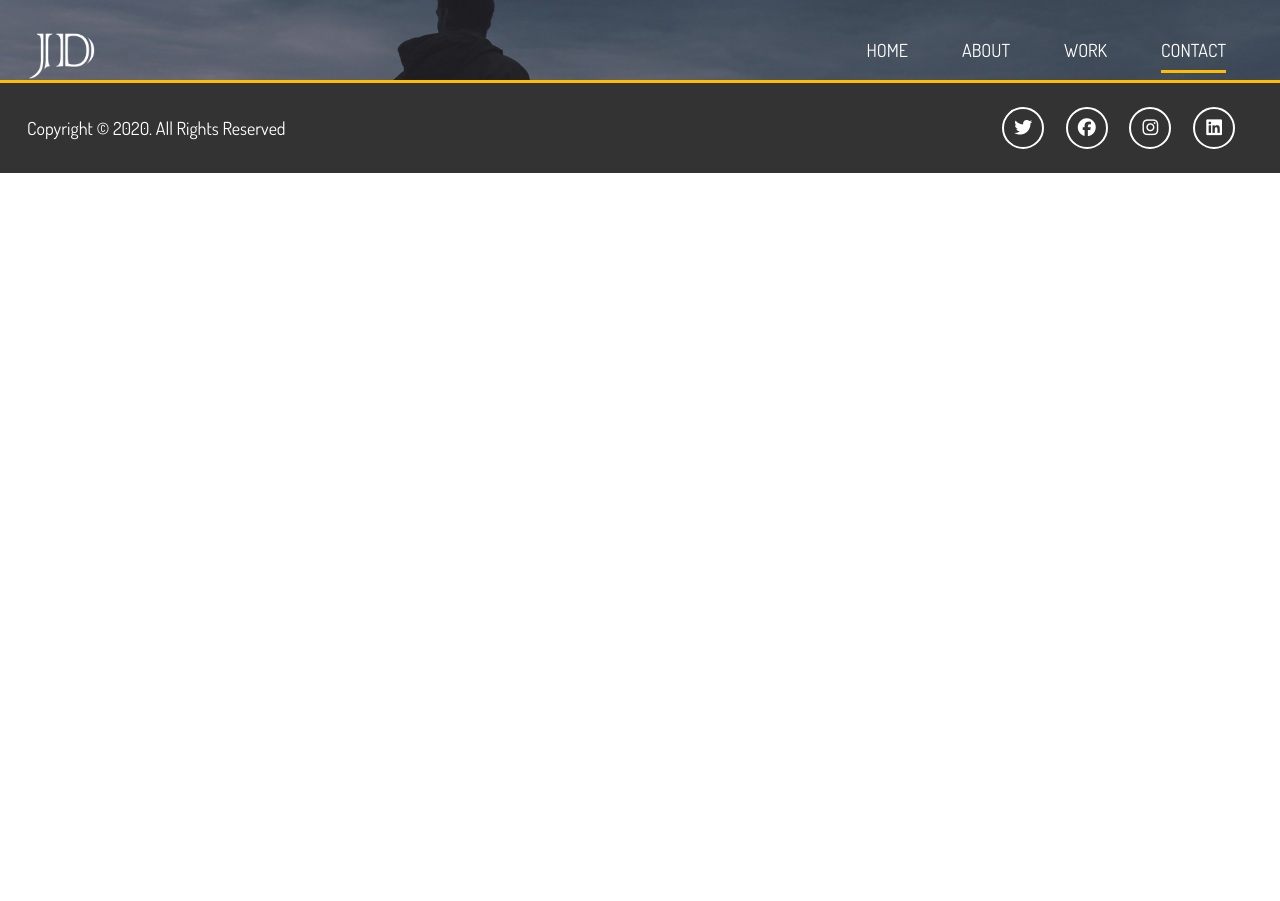
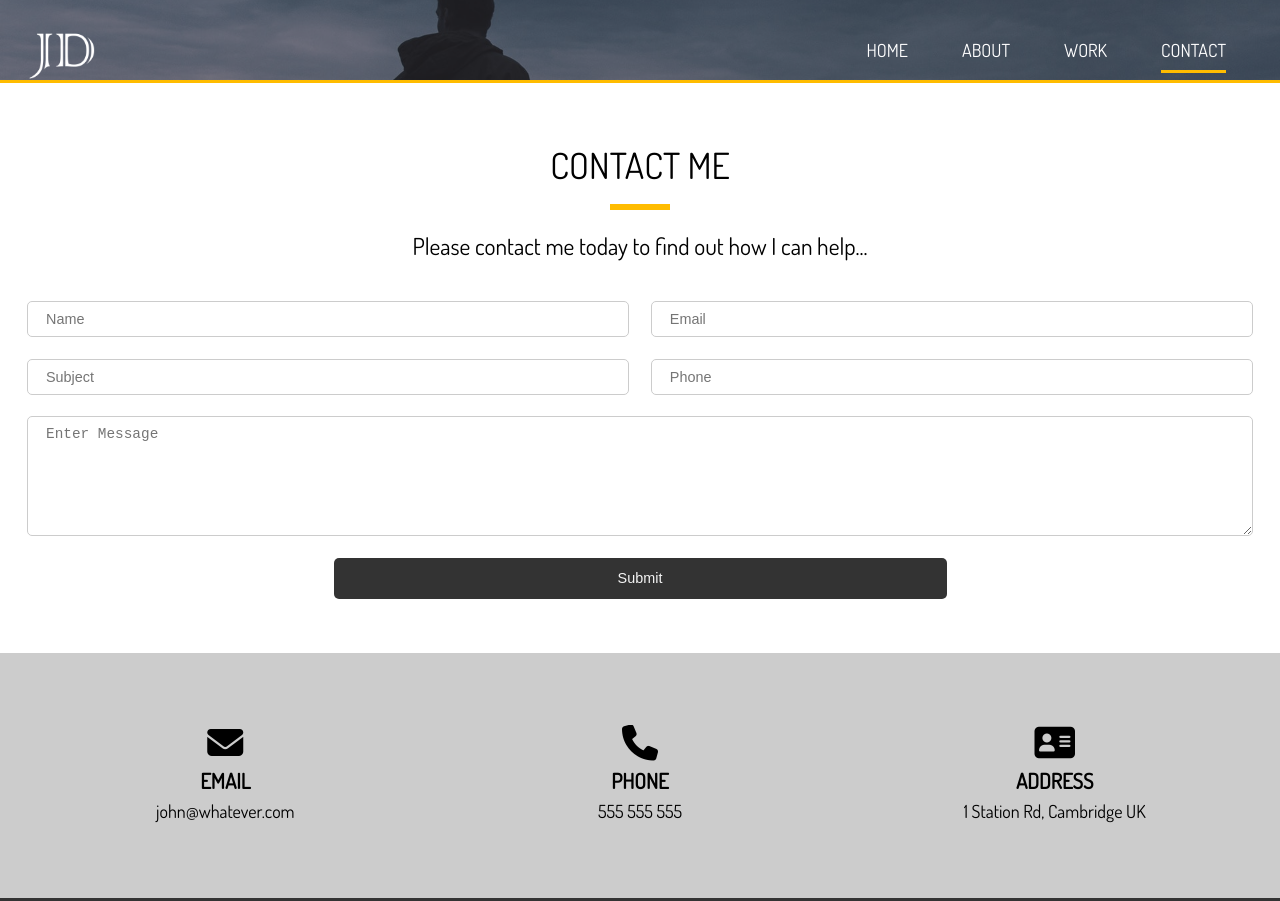
Before and after one commit to clareduerden/sass-portfolio, a website: page dist/contact.html in a window 1280 px wide. Shown: the top 901 px of the page. Before the commit the page ends 800 px from the top, so only its background shows below. Drawn offline with Linux system fonts and the light colour scheme.

Commit message:
Add Contact page sections including contact form

```diff
--- a/scss/_utilities.scss
+++ b/scss/_utilities.scss
@@ -30,10 +30,10 @@
     color: $light-color;
     background: $dark-color;
   }
-  &-main {
+  &-dark {
     @extend %btn-shared;
-    color: $dark-color;
-    background: $main-color;
+    color: $light-color;
+    background: $dark-color;
   }
 }
 
@@ -94,6 +94,14 @@ input[class^="btn-"]:hover {
   margin: 0 auto 1rem auto;
 }
 
+// Forms and Inputs
+
+input,
+textarea {
+  border: 1px solid #ccc;
+  border-radius: 5px;
+  font-size: 0.8rem;
+}
 
 // Padding Classes ----------
 
--- a/scss/main.scss
+++ b/scss/main.scss
@@ -364,6 +364,61 @@ img {
   }
 }
 
+// Contact Page
+
+#contact {
+
+  &-a {
+    .text-fields {
+      display: grid;
+      grid-template-areas:
+        'name1 email'
+        'subject phone'
+        'message message';
+      grid-gap: 1.2rem;
+      margin-bottom: 1.2rem;
+
+      // Set the Grid Areas
+      .name-input {
+        grid-area: name1;
+      }
+      .subject-input {
+        grid-area: subject;
+      }
+      .email-input {
+        grid-area: email;
+      }
+      .phone-input {
+        grid-area: phone;
+      }
+      .message-input {
+        grid-area: message;
+        height: 100px;
+      }
+
+      // Make text area biggger
+      .text-input {
+        padding: 0.5rem 1rem;
+      }
+    }
+
+    button[type="submit"] {
+      width: 50%;
+      font-size: 0.8rem;
+    }
+  }
+
+  // Contact Section B
+  &-b {
+    .contact-info {
+      display: grid;
+      grid-template-columns: repeat(3, 1fr);
+      grid-gap: 1rem;
+      text-align: center;
+    }
+  }
+}
+
 // Footer --------------
 
 #main-footer {
```
Also changed, not shown: dist/contact.html, dist/css/main.css.
